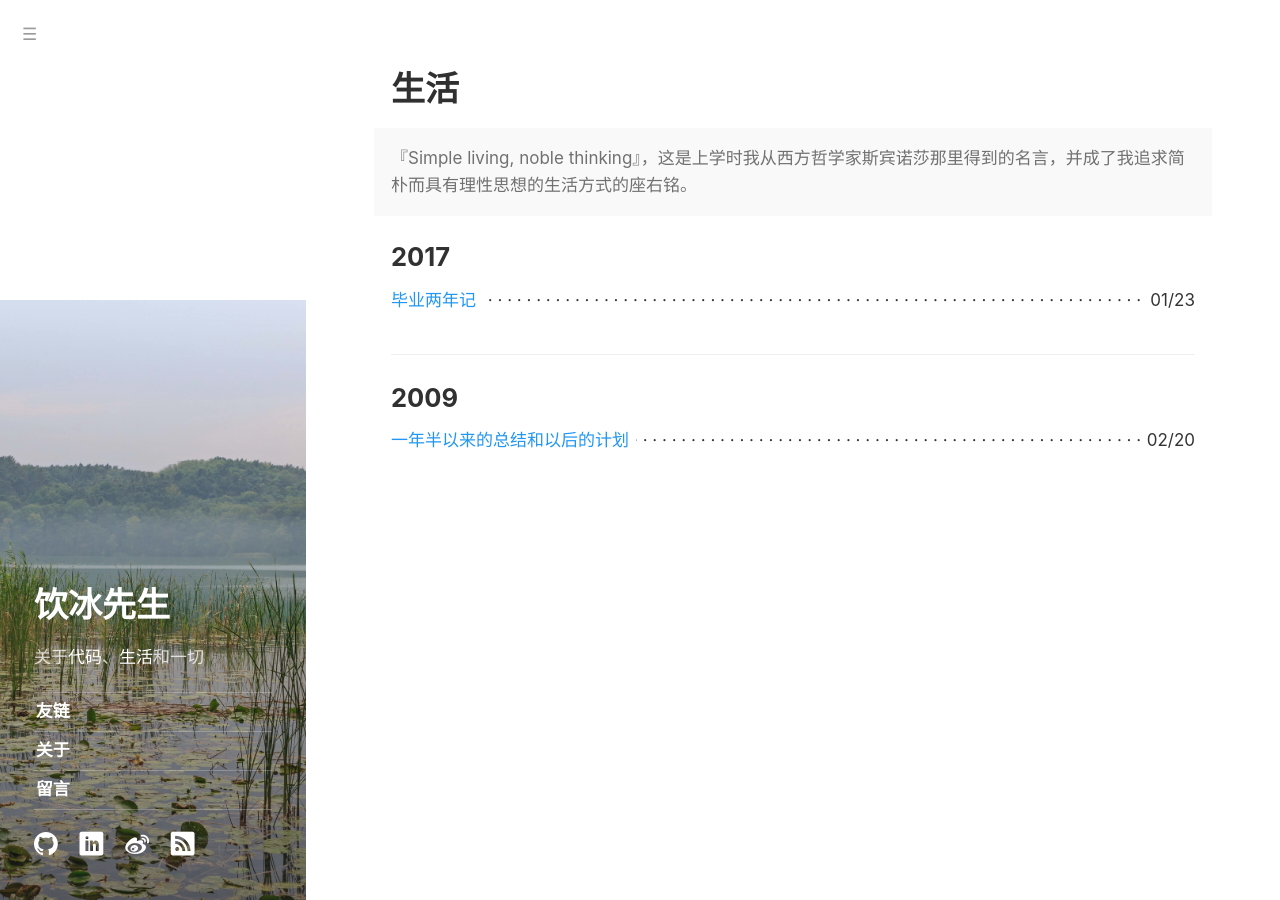
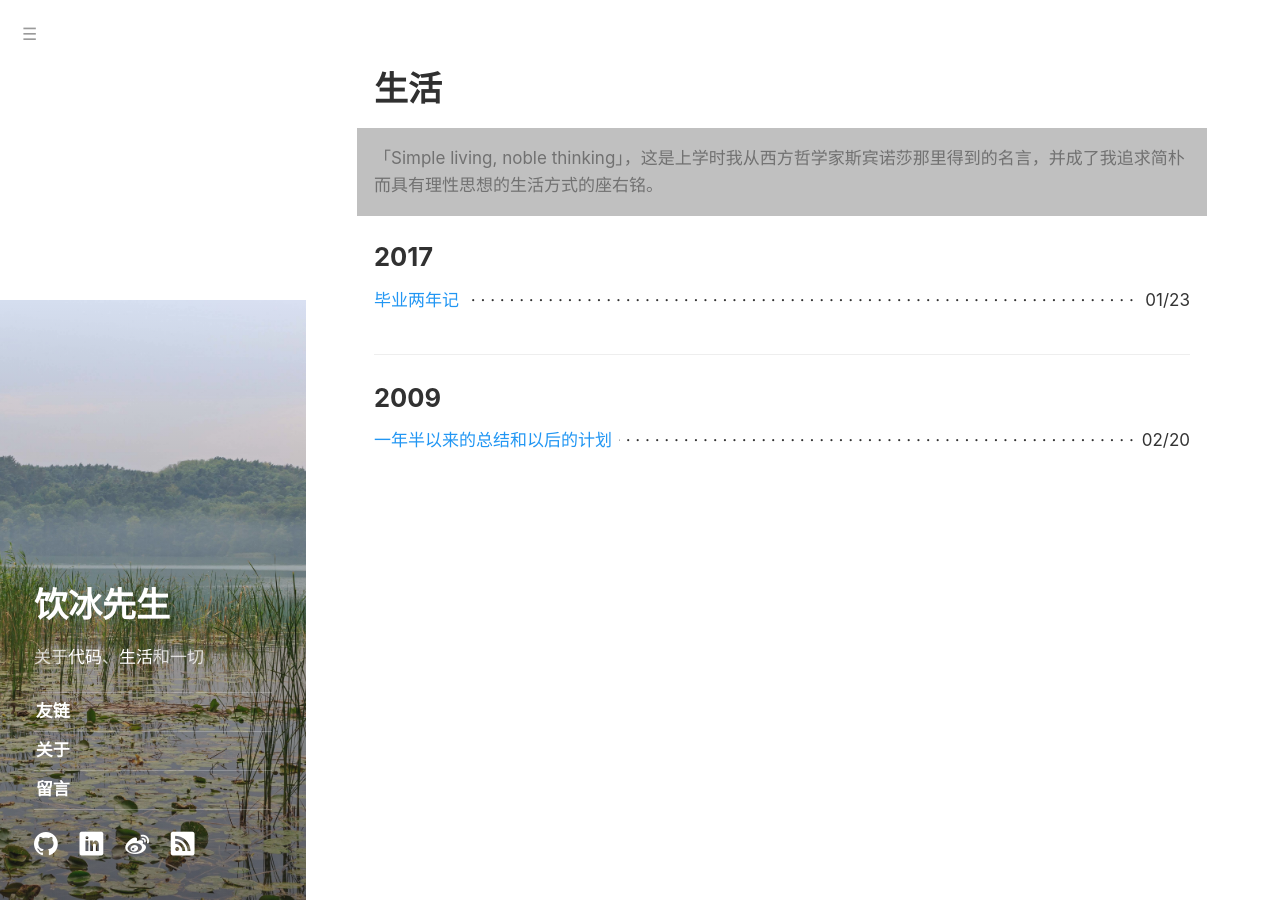
Before and after one commit to ybm/myanbin.github.io, a Jekyll site: the page built from tag/life.md, in a window 1280 px wide. Built offline with Jekyll 4.4.1, drawn with Linux system fonts in a browser that asks for light colours; comment, search, counter and statistics services are not loaded.

Commit message:
增加 q 样式

```diff
--- a/_data/tags.yml
+++ b/_data/tags.yml
@@ -15,7 +15,7 @@ life:
   name: 生活
   image: /public/img/buckow.jpg
   description: |
-    『Simple living, noble thinking』，这是上学时我从西方哲学家斯宾诺莎那里得到的名言，并成了我追求简朴而具有理性思想的生活方式的座右铭。
+    <q>Simple living, noble thinking</q>，这是上学时我从西方哲学家斯宾诺莎那里得到的名言，并成了我追求简朴而具有理性思想的生活方式的座右铭。
 
 code:
   name: 代码
--- a/public/css/hyde.scss
+++ b/public/css/hyde.scss
@@ -290,8 +290,8 @@ html {
 @media (min-width: 60em) {
   .content {
     max-width: 50rem;
-    margin-left: 22rem;
-    margin-right: 4rem;
+    margin-left: 21rem;
+    margin-right: 3rem;
   }
 }
 
--- a/public/css/poole.scss
+++ b/public/css/poole.scss
@@ -239,6 +239,16 @@ cite {
   font-style: italic;
 }
 
+q {
+  quotes: '「' '」' '『' '』';
+}
+q:before {
+  content: open-quote;
+}
+q:after {
+  content: close-quote;
+}
+
 
 img {
   display: block;
@@ -288,7 +298,7 @@ tbody tr:nth-child(odd) th {
   margin-bottom: 1rem;
   padding: 1rem;
   color: #717171;
-  background-color: #f9f9f9;
+  background-color: #c0c0c0;
   margin-left: -1rem;
   margin-right: -1rem;
 }
```
